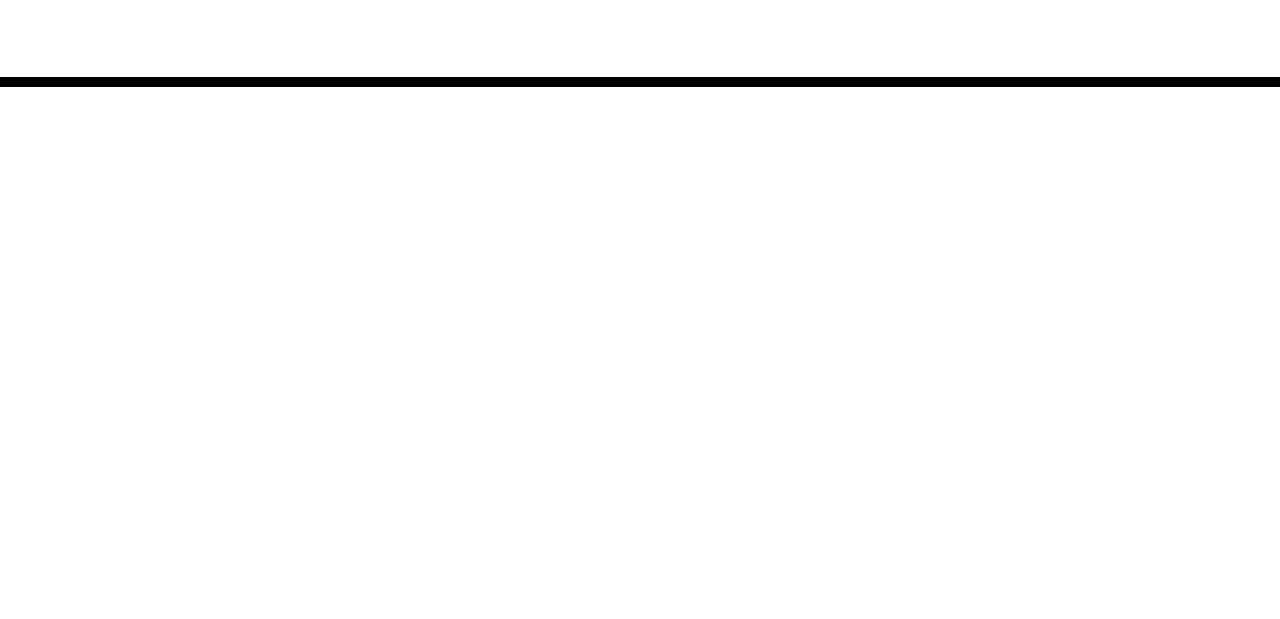
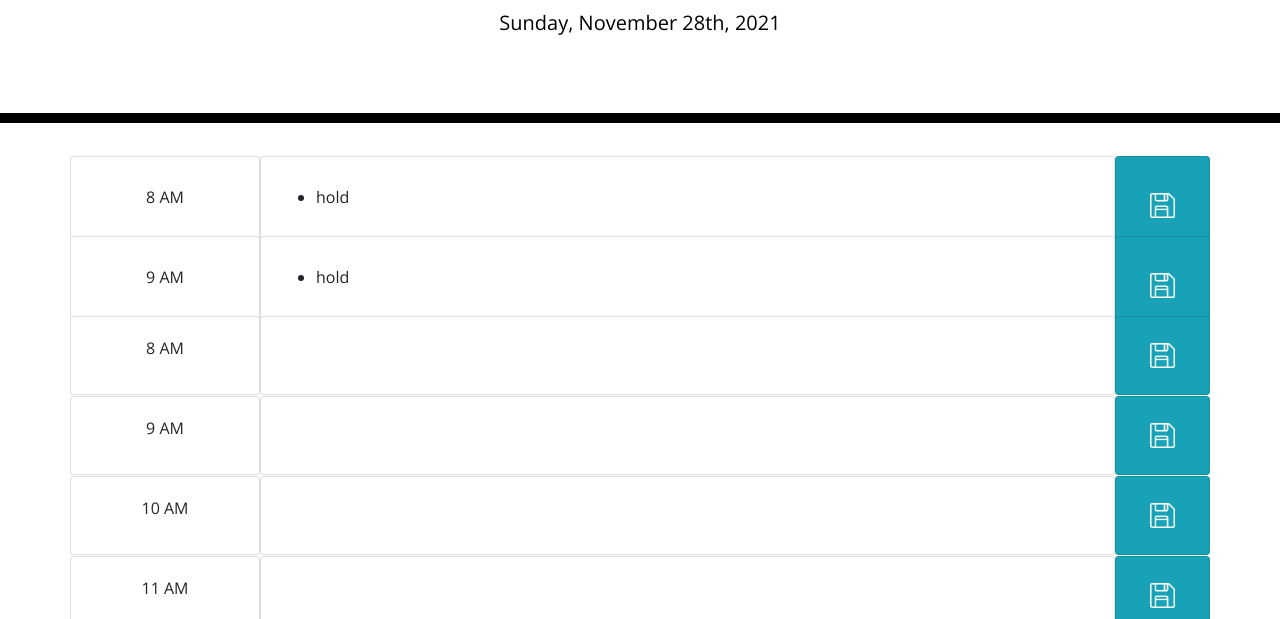
Before and after one commit to jecoc0/work-day-planner, a plain HTML site: page index.html in a window 1280 px wide. Shown: the part 181-800 px from the top of the page. Drawn offline with nearby package versions, Linux system fonts and the light colour scheme; files that its build step writes are made by us from their sources.

Commit message:
js build dates

```diff
--- a/assets/css/style.css
+++ b/assets/css/style.css
@@ -69,3 +69,30 @@ textarea{
   font-size: 20px;
   transition: all .3s ease-in-out;
 }
+
+.col-2 {
+  justify-content: center;
+  align-items: center;
+}
+
+.col-1 {
+  align-items: center;
+  justify-content: center;
+}
+
+p {
+  align-items: center;
+  display: flex;
+  justify-content: center;
+  align-items: center;
+}
+
+
+img {
+  height: 25px;
+  color: white
+}
+
+.color-1{
+  filter: invert(100%) sepia(0%) saturate(0%) hue-rotate(86deg) brightness(118%) contrast(119%);
+}
--- a/assets/js/script.js
+++ b/assets/js/script.js
@@ -0,0 +1,48 @@
+var dateToday = document.querySelector('#currentDay');
+var container = document.querySelector('.container')
+
+
+var today = moment(). format("dddd, MMMM Do, YYYY");
+console.log(today);
+
+var workHours = ['8 AM', '9 AM', '10 AM', '11 AM', '12 PM', '1 PM', '2 PM', '3 PM', '4 PM']
+
+
+
+dateToday.textContent = today;
+
+var buildTimes = function() {
+
+for (let i = 0; i < workHours.length; i++) {
+  var row = document.createElement('div');
+  row.className = 'row'
+  container.appendChild(row)
+
+  var smallCard = document.createElement('div')
+  smallCard.className = 'col-2 card';
+  // smallCard.textContent = workHours[i];
+  row.appendChild(smallCard)
+
+  var timeSlot = document.createElement('p')
+  timeSlot.textContent = workHours[i];
+  smallCard.appendChild(timeSlot)
+
+  var largeCard = document.createElement('div')
+  largeCard.className = 'col-9 card';
+  row.appendChild(largeCard)
+
+  var button = document.createElement('div')
+  button.className = 'col-1 card bg-info'
+  row.appendChild(button)
+
+  var saveImage = document.createElement('img')
+  saveImage.src = '././floppy-disk.png'
+  saveImage.className = 'color-1'
+  button.appendChild(saveImage)
+
+
+}
+
+}
+
+buildTimes();
--- a/index.html
+++ b/index.html
@@ -1,24 +1,15 @@
 <!DOCTYPE html>
 <html lang="en">
+
 <head>
   <meta charset="UTF-8" />
   <meta name="viewport" content="width=device-width, initial-scale=1.0" />
   <meta http-equiv="X-UA-Compatible" content="ie=edge" />
-    <link
-      rel="stylesheet"
-      href="https://stackpath.bootstrapcdn.com/bootstrap/4.3.1/css/bootstrap.min.css"
-    />
-    <link
-      rel="stylesheet"
-      href="https://use.fontawesome.com/releases/v5.8.1/css/all.css"
-      integrity="sha384-50oBUHEmvpQ+1lW4y57PTFmhCaXp0ML5d60M1M7uH2+nqUivzIebhndOJK28anvf"
-      crossorigin="anonymous"
-    />
-    <link
-      href="https://fonts.googleapis.com/css?family=Open+Sans&display=swap"
-      rel="stylesheet"
-    />
-    <link rel="stylesheet" href="style.css" />
+  <link rel="stylesheet" href="https://stackpath.bootstrapcdn.com/bootstrap/4.3.1/css/bootstrap.min.css" />
+  <link rel="stylesheet" href="https://use.fontawesome.com/releases/v5.8.1/css/all.css"
+    integrity="sha384-50oBUHEmvpQ+1lW4y57PTFmhCaXp0ML5d60M1M7uH2+nqUivzIebhndOJK28anvf" crossorigin="anonymous" />
+  <link href="https://fonts.googleapis.com/css?family=Open+Sans&display=swap" rel="stylesheet" />
+  <link rel="stylesheet" href="./assets/css/style.css" />
   <title>Work Day Scheduler</title>
 </head>
 
@@ -28,11 +19,46 @@
     <p class="lead">A simple calendar app for scheduling your work day</p>
     <p id="currentDay" class="lead"></p>
   </header>
+
   <div class="container">
+    <div class="row">
+      <div class="col-2 card">
         <!-- Timeblocks go here -->
+        <p>8 AM</p>
       </div>
+      <div class="col-9 card">
+        <ul>
+          <li>hold</li>
+        </ul>
+      </div>
+      <div class="col-1 card bg-info">
+        <img src="floppy-disk.png" class="color-1" alt="floppy disk icon">
 
+      </div>
+    </div>
+    <div class="row">
+      <div class="col-2 card">
+        <p>9 AM</p>
+      </div>
+      <div class="col-9 card">
+        <ul>
+          <li>hold</li>
+        </ul>
+      </div>
+      <div class="col-1 card bg-info">
+
+        <img src="floppy-disk.png" class="color-1" alt="floppy disk icon">
+
+      </div>
+    </div>
+  </div>
+  <div class="container">
+    <div>Icons made by <a href="https://www.freepik.com" title="Freepik">Freepik</a> from <a
+        href="https://www.flaticon.com/" title="Flaticon">www.flaticon.com</a></div>
+  </div>
   <script src="https://code.jquery.com/jquery-3.4.1.min.js"></script>
   <script src="https://cdnjs.cloudflare.com/ajax/libs/moment.js/2.24.0/moment.min.js"></script>
+  <script src="./assets/js/script.js"></script>
 </body>
+
 </html>
```
Also changed, not shown: floppy-disk.png (added). Lines whose indentation alone changed are shown as unchanged.
